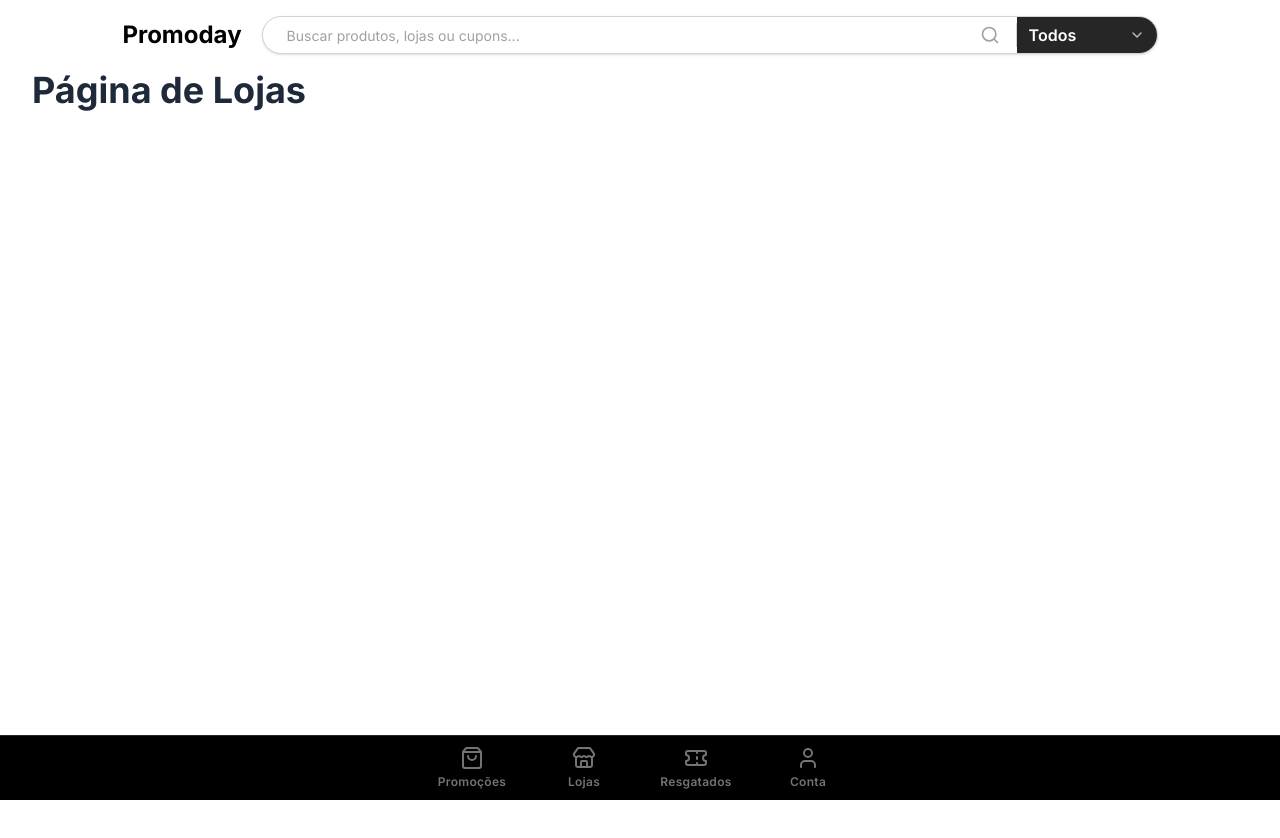
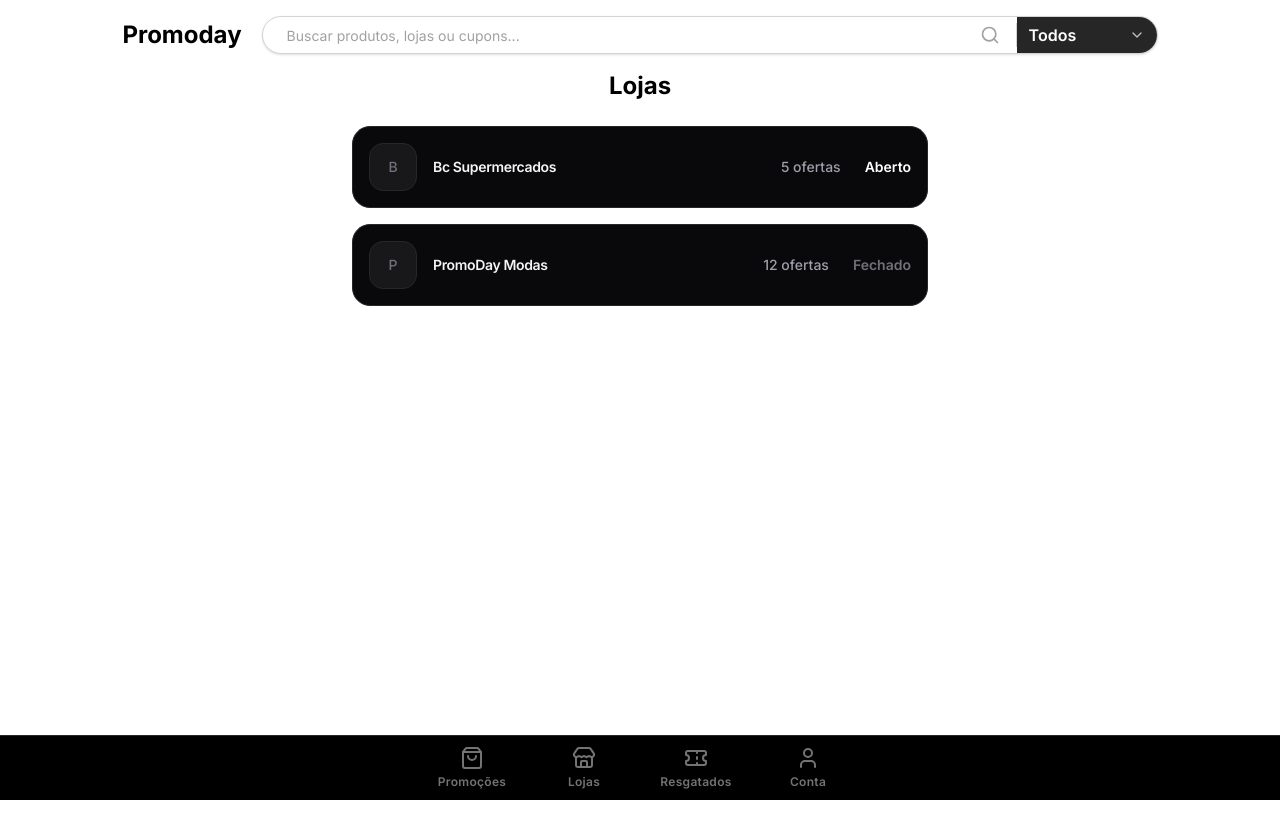
Before and after one commit to eomarcoss/PromoDay, a Next.js app in the folder front/: page /stores in a window 1280 px wide. Shown: the top 838 px of the page. Built offline with nearby package versions, Linux system fonts and the light colour scheme.

Commit message:
create components for store

```diff
--- a/front/src/app/(navegation)/stores/page.tsx
+++ b/front/src/app/(navegation)/stores/page.tsx
@@ -1,7 +1,11 @@
+"use client";
+import Storelist from "@/components/shared/StoreList";
+
 export default function Stores() {
   return (
-    <div className="w-full max-w-9xl px-4 sm:px-6 lg:px-8 space-y-6  min-h-screen">
-      <h1 className="text-4xl font-bold text-gray-800">Página de Lojas</h1>
+    <div className="w-full max-w-9xl px-4 sm:px-6 lg:px-8 space-y-3  min-h-screen">
+      <h1 className="text-2xl text-center font-bold text-black">Lojas</h1>
+      <Storelist />
     </div>
   );
 }
--- /dev/null
+++ b/front/src/components/shared/StoreCard.tsx
@@ -0,0 +1,60 @@
+"use-client";
+import React from "react";
+
+// Interface simples para os dados da loja
+interface StoreCardProps {
+  name: string;
+  imageUrl?: string; // Opcional caso queira usar uma string de URL depois
+  offersCount: number;
+  isOpen: boolean;
+}
+
+export function StoreCard({
+  name,
+  imageUrl,
+  offersCount,
+  isOpen,
+}: StoreCardProps) {
+  return (
+    <div className="flex items-center justify-between lg:w-xl p-4 bg-zinc-950 border border-zinc-800 rounded-2xl hover:border-zinc-700 transition-all group cursor-pointer">
+      {/* Lado Esquerdo: Imagem + Nome */}
+      <div className="flex items-center gap-4">
+        {/* Placeholder para a Imagem da Loja */}
+        <div className="w-12 h-12 rounded-xl bg-zinc-900 border border-zinc-800 flex-shrink-0 overflow-hidden flex items-center justify-center group-hover:border-zinc-700 transition-colors">
+          {imageUrl ? (
+            <img
+              src={imageUrl}
+              alt={name}
+              className="w-full h-full object-cover"
+            />
+          ) : (
+            // Ícone/Letra padrão caso não tenha imagem cadastrada ainda
+            <span className="text-zinc-500 font-medium text-sm">
+              {name.charAt(0)}
+            </span>
+          )}
+        </div>
+
+        {/* Nome da Loja */}
+        <h3 className="text-sm font-semibold text-zinc-100 tracking-tight">
+          {name}
+        </h3>
+      </div>
+
+      {/* Lado Direito: Ofertas + Status */}
+      <div className="flex items-center gap-6 text-sm">
+        {/* Número de Ofertas */}
+        <span className="text-zinc-400 font-medium">
+          {offersCount} {offersCount === 1 ? "oferta" : "ofertas"}
+        </span>
+
+        {/* Status Aberto/Fechado */}
+        <span
+          className={`font-semibold ${isOpen ? "text-white" : "text-zinc-500"}`}
+        >
+          {isOpen ? "Aberto" : "Fechado"}
+        </span>
+      </div>
+    </div>
+  );
+}
--- /dev/null
+++ b/front/src/components/shared/StoreList.tsx
@@ -0,0 +1,16 @@
+"use-client";
+import React from "react";
+
+import { StoreCard } from "../shared/StoreCard";
+
+export default function StoreListPage() {
+  return (
+    <div className="h-auto text-white p-3 flex flex-col gap-4 items-center max-w-2xl mx-auto">
+      {/* Exemplo 1: Loja Aberta */}
+      <StoreCard name="Bc Supermercados" offersCount={5} isOpen={true} />
+
+      {/* Exemplo 2: Outra loja para teste */}
+      <StoreCard name="PromoDay Modas" offersCount={12} isOpen={false} />
+    </div>
+  );
+}
```
Also changed, not shown: front/src/app/(navegation)/stores/[slug]/page.tsx (added).
